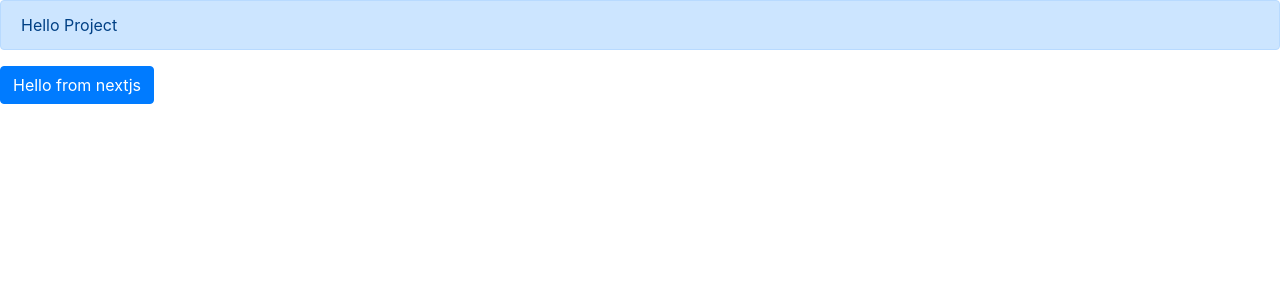
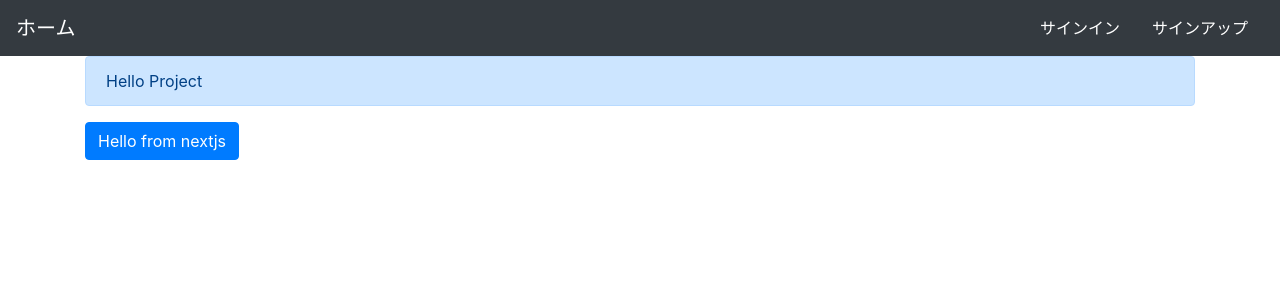
Before and after one commit to hata-tomoyuki/nextjs-stripe-shop-frontend, a Next.js app: page / in a window 1280 px wide. Shown: the top 300 px of the page. Built offline with nearby package versions, Linux system fonts and the light colour scheme.

Commit message:
create common layout

```diff
--- /dev/null
+++ b/components/Layout.js
@@ -0,0 +1,44 @@
+import React from "react"
+import Head from "next/head"
+import Link from "next/link"
+import { Nav, NavItem, Container } from "reactstrap";
+
+const Layout = (props) => {
+    return (
+        <div>
+            <Head>
+                <title>Next Shop</title>
+                <link rel="stylesheet" href="https://cdn.jsdelivr.net/npm/bootstrap@4.0.0/dist/css/bootstrap.min.css" />
+            </Head>
+            <header>
+                <style jsx>
+                    {`
+                        a {
+                            color: white;
+                        }
+                    `}
+                </style>
+                <Nav className="navbar navbar-dark bg-dark">
+                    <NavItem>
+                        <Link href="/">
+                            <a className="navbar-brand">ホーム</a>
+                        </Link>
+                    </NavItem>
+                    <NavItem className="ml-auto">
+                        <Link href="/login">
+                            <a className="nav-link">サインイン</a>
+                        </Link>
+                    </NavItem>
+                    <NavItem>
+                        <Link href="/register">
+                            <a className="nav-link">サインアップ</a>
+                        </Link>
+                    </NavItem>
+                </Nav>
+            </header>
+            <Container>{props.children}</Container>
+        </div>
+    );
+}
+
+export default Layout;
--- a/pages/_app.js
+++ b/pages/_app.js
@@ -1,6 +1,7 @@
 import React from "react"
 import App from "next/app"
 import Head from "next/head"
+import Layout from "../components/Layout";
 
 export default class MyApp extends App {
     render() {
@@ -10,7 +11,9 @@
                 <Head>
                     <link rel="stylesheet" href="https://cdn.jsdelivr.net/npm/bootstrap@4.0.0/dist/css/bootstrap.min.css" />
                 </Head>
-                <Component {...pageProps} />
+                <Layout>
+                    <Component {...pageProps} />
+                </Layout>
             </>
         )
     }
```
